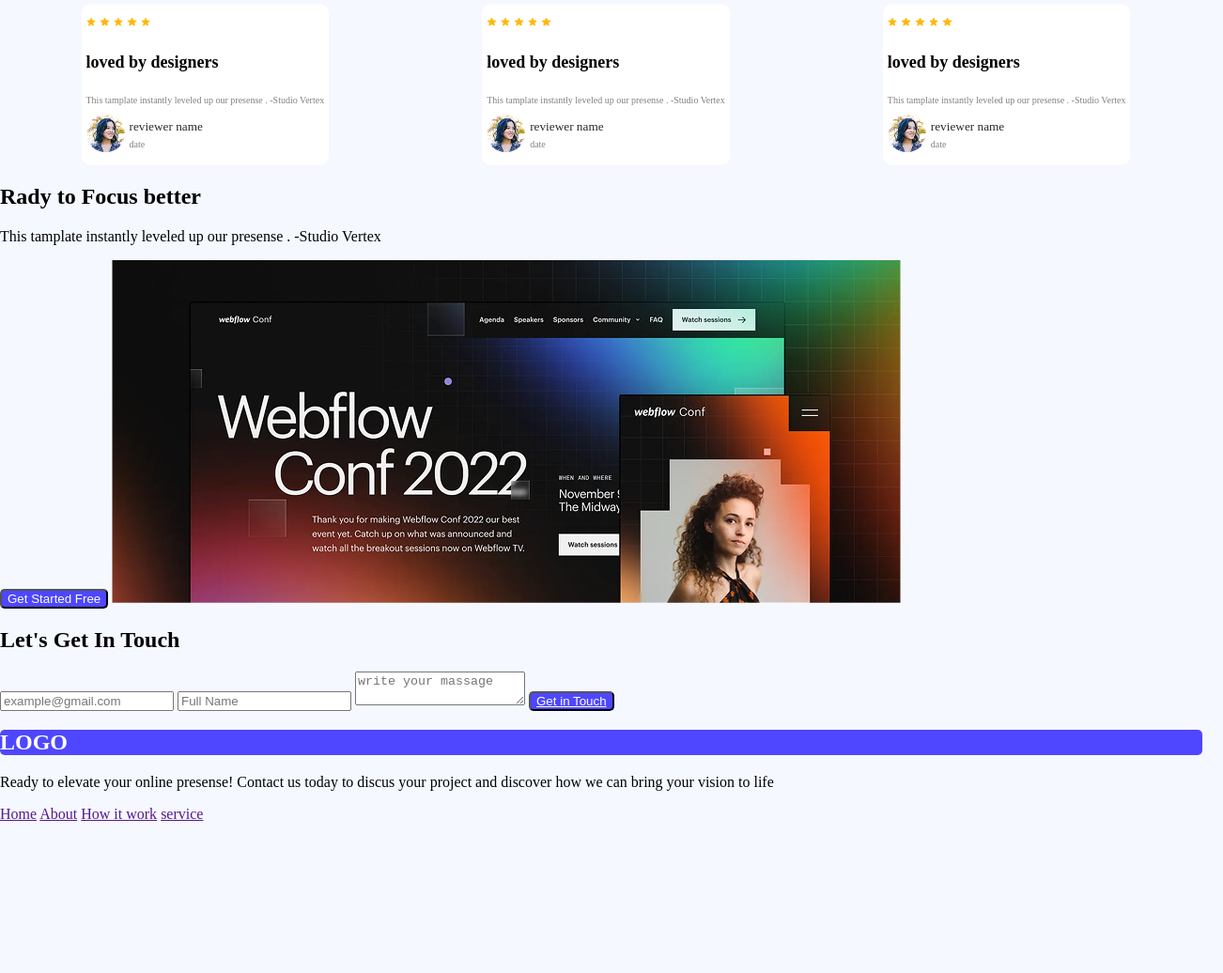
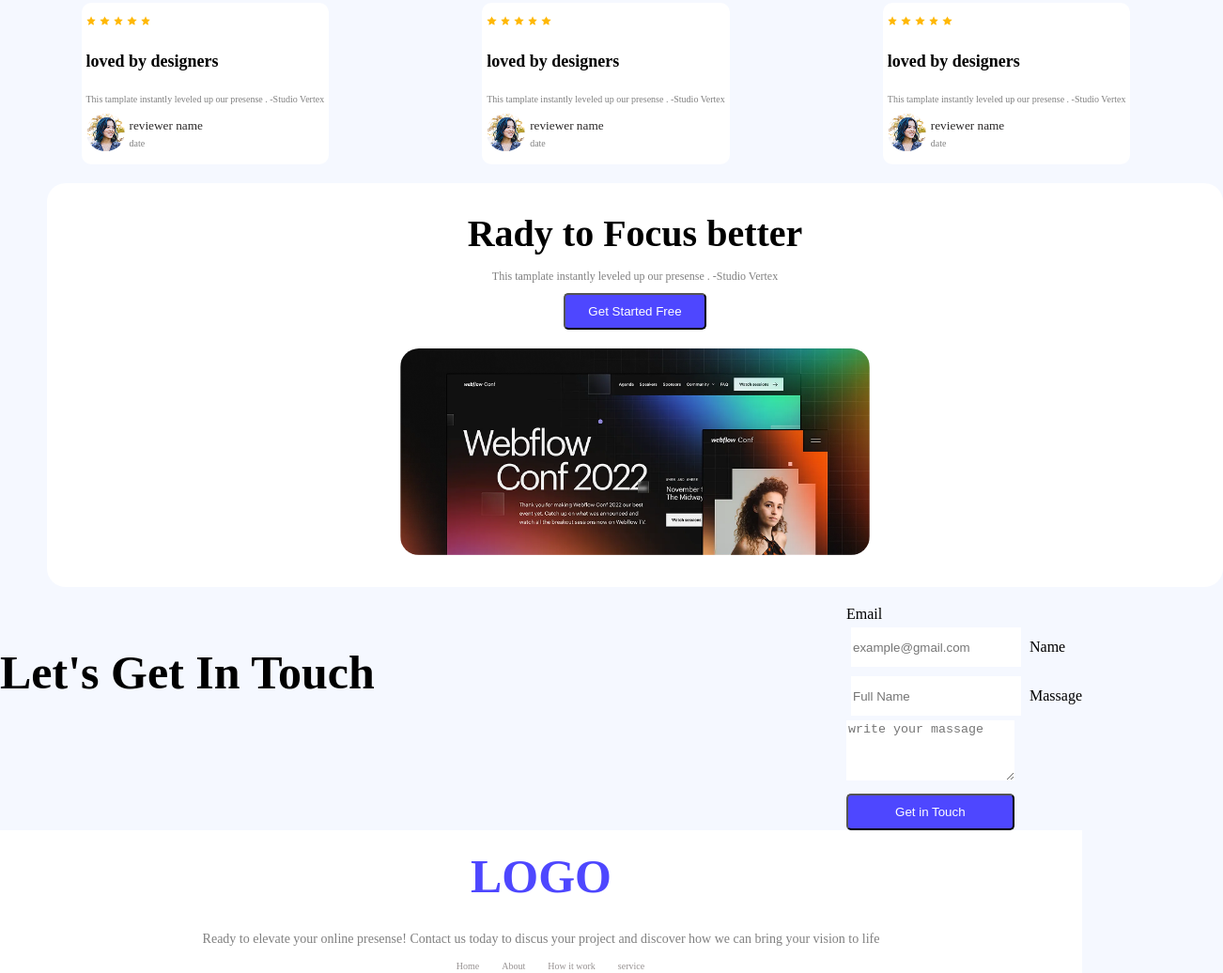
Before and after one commit to Sakib235532/my-first-project, a plain HTML site: page index.html in a window 1280 px wide. Shown: the part 871-1907 px from the top of the page at 94% size, 1302 px wide, since content can reach past the window. Before the commit the page ends 1747 px from the top, so only its background shows below. Drawn offline with Linux system fonts and the light colour scheme.

Commit message:
added card to footer code

```diff
--- a/index.html
+++ b/index.html
@@ -14,7 +14,7 @@
         <div>
             <nav>
                 <div class="logo-sight">
-                    <h2 class="logo">LOGO</h2>
+                    <h2 class="logo logo1">LOGO</h2>
                 </div>
                 <button class="primary-btn btn1">Sing up</button>
             </nav>
@@ -129,7 +129,7 @@
         <section class="focus">
             <h1>Rady to Focus better</h1>
             <p>This tamplate instantly leveled up our presense . -Studio Vertex</p>
-            <button class="focus-btn primary-btn">Get Started Free</button>
+            <button class="focus-btn primary-btn">Get Started Free</button><br>
             <img src="/B12A01-landing-launchpad/Assets/wc-big.png" alt="" class="focus-img">
         </section>
 
@@ -141,16 +141,19 @@
 
             </div>
             <div class="form">
-                <input type="email" name="Email" id="" placeholder="example@gmail.com">
-                <input type="text" name="Name" id="" placeholder="Full Name">
-                <textarea name="massage" id="" placeholder="write your massage"></textarea>
+                <span>Email</span><br>
+                <input type="email" name="Email" id="" placeholder="example@gmail.com" class="in-item">
+                <span>Name</span><br>
+                <input type="text" name="Name" id="" placeholder="Full Name" class="in-item">
+                <span>Massage</span><br>
+                <textarea name="massage" id="" placeholder="write your massage" class="in-item2"></textarea><br>
                 <button class="form-btn primary-btn"><a href="" class="primary-btn">Get in Touch</a></button>
             </div>
         </section>
     <!----footer section------>
     <section class="footer">
         <div class="ft-main">
-            <h1 class="primary-btn">LOGO</h1>
+            <h1 class="logo">LOGO</h1>
             <p>Ready to elevate your online presense! Contact us today to discus your project and discover how we can bring your vision to life</p>
         </div>
         <div class="link">
--- a/style.css
+++ b/style.css
@@ -21,7 +21,17 @@ nav{
     display: flex;
     justify-content: space-between;
 }
+.btn1{
+    padding: 10px 20px;
+    height: 40px;
+    margin: 20px 40px;
+}
+.logo1{
+    text-align: center;
+    margin: 10px 40px;
+}
 .banner-main{
+    padding: 30px 40px;
     background-image: url(/B12A01-landing-launchpad/Assets/Hero-bg.png);
     text-align: center;
 
@@ -37,6 +47,7 @@ nav{
     display: flex;
     justify-content: space-between;
     padding: 40px 50px;
+    width: 90%;
 }
 .ac-head p{
     font-size: 14 px;
@@ -52,10 +63,12 @@ nav{
 }
 /*----follower section----*/
 .follower{
+    width: 90%;
     background-color: #e5e7ff;
     border-radius: 15px;
     text-align: center;
     padding: 20px 30px;
+    margin: 0px 50px;
 }
 .user-main{
     display: flex;
@@ -71,6 +84,10 @@ nav{
     font-size: 12px;
     color: grey;
 }/*-----card section-----*/
+.card-nain{
+    width: 90%;
+    margin: 0px 50px;
+}
 .card-main h1{
     text-align: center;
     margin: 45px 0px;
@@ -114,3 +131,85 @@ nav{
 .card-img1{
     border-radius: 50%;
 }
+/*-----focus section----*/
+
+.focus{
+    background-color: white;
+    text-align: center;
+    padding: 30px 50px;
+    width: 90%;
+    margin: 20px 50px;
+    border-radius: 20px;
+
+}
+.focus h1{
+    font-size: 40px;
+    margin-bottom: 15px;
+    margin-top: 0px;
+}
+.focus p{
+    font-size: 12px;
+    margin: 10px;
+    color: gray;
+}
+.focus-btn{
+
+    text-align: center;
+    padding: 10px 24px;
+    margin-bottom: 20px;
+}
+.focus-img{
+    height: 220px;
+    width: 500px;
+    border-radius: 20px;
+}
+/*----form section---*/
+
+.form-sec{
+    display: flex;
+    justify-content: space-between;
+    width: 90%;
+}
+.form input{
+    margin: 5px;
+}
+.form-head h1{
+    font-size: 50px;
+}
+.in-item{
+    height: 40px;
+    border: none;
+}
+.in-item2{
+    height: 60px;
+    border: none;
+}
+.form-btn{
+    padding: 10px 50px;
+    margin-top: 10px;
+}
+a{
+    text-decoration: none;
+}
+/*-------foooter section*/
+
+
+.footer{
+    text-align: center;
+    background-color: white;
+    width: 90%;
+}
+.ft-main h1{
+    margin: 0px;
+    padding: 20px;
+}
+.ft-main p{
+    margin: 10px auto;
+    font-size: 14px;
+    color: gray;
+}
+.link a{
+    color: rgb(151, 146, 146);
+    font-size: 10px;
+    margin-left: 20px;
+}
```
